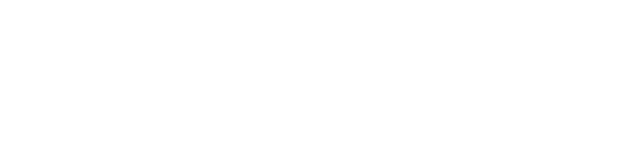
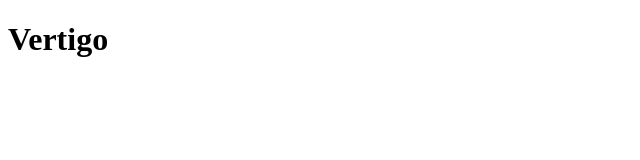
Before and after one commit to KawanTlg/projeto_vertigo, a plain HTML site: page index.html in a window 1280 px wide. Shown: the whole page, without its empty margins (0-640 px from the left). Drawn offline with Linux system fonts and the light colour scheme.

Commit message:
primeiro commit do projeto vertigo

```diff
--- a/index.html
+++ b/index.html
@@ -7,6 +7,6 @@
     <title>Vertigo</title>
 </head>
 <body>
-    <h1></h1>
+    <h1>Vertigo</h1>
 </body>
 </html>
```
